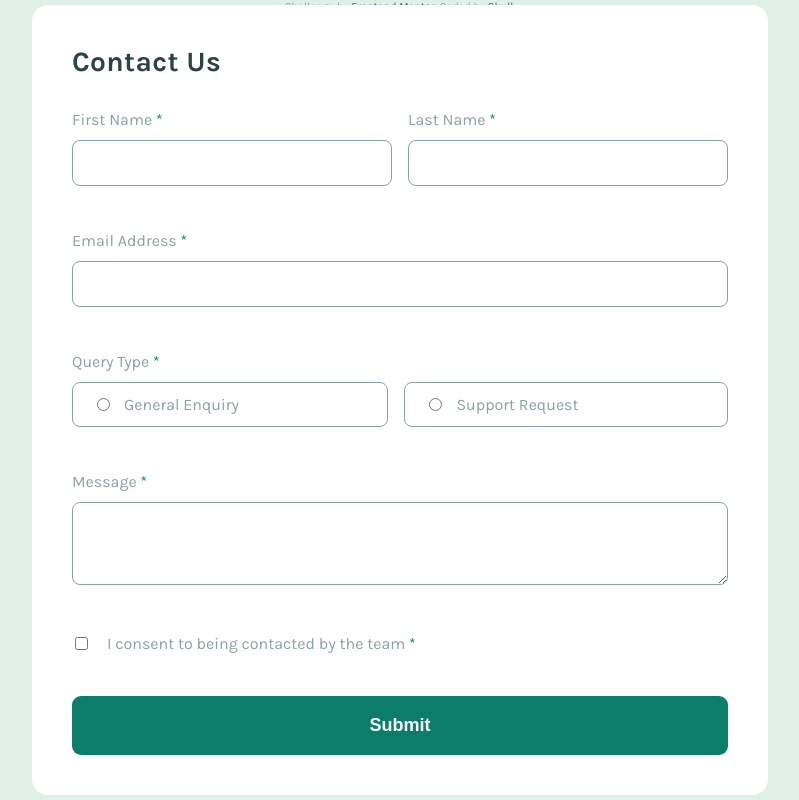
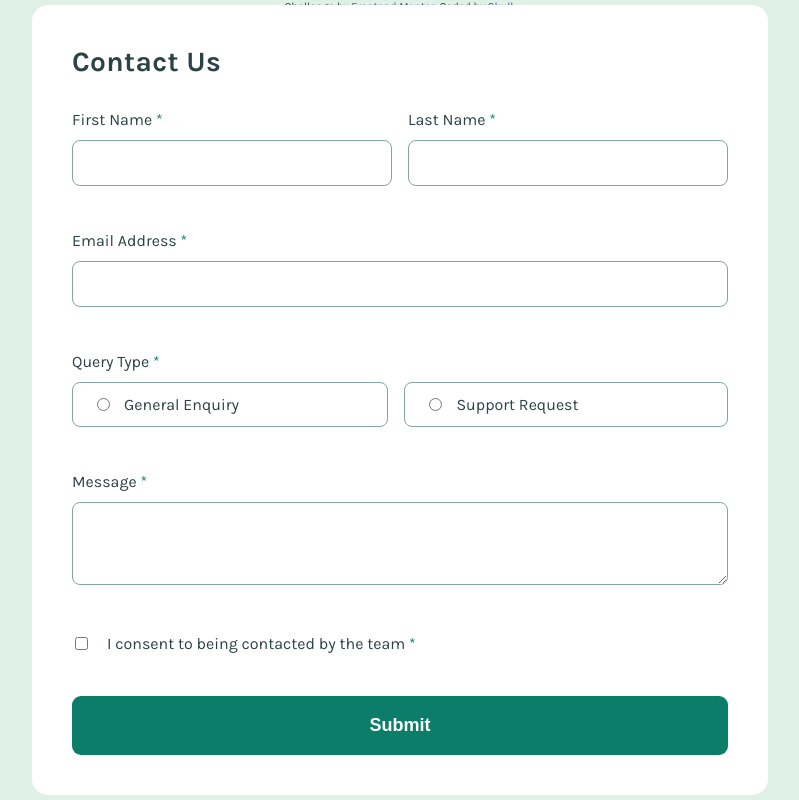
Before and after one commit to Kishan1804/Contact-form, a plain HTML site: page index.html in a window 1280 px wide. Shown: the whole page, without its empty margins (240-1039 px from the left). Drawn offline with Linux system fonts and the light colour scheme.

Commit message:
Update style.css

```diff
--- a/style.css
+++ b/style.css
@@ -34,7 +34,7 @@
 
 body {
     font-family: "Karla", sans-serif;
-    color: var(--grey500);
+    color: var(--grey900);
     background-color: var(--green200);
 }
 
@@ -253,4 +253,5 @@ body {
     .radio-group {
         flex-direction: column;
     }
+
 }
```
